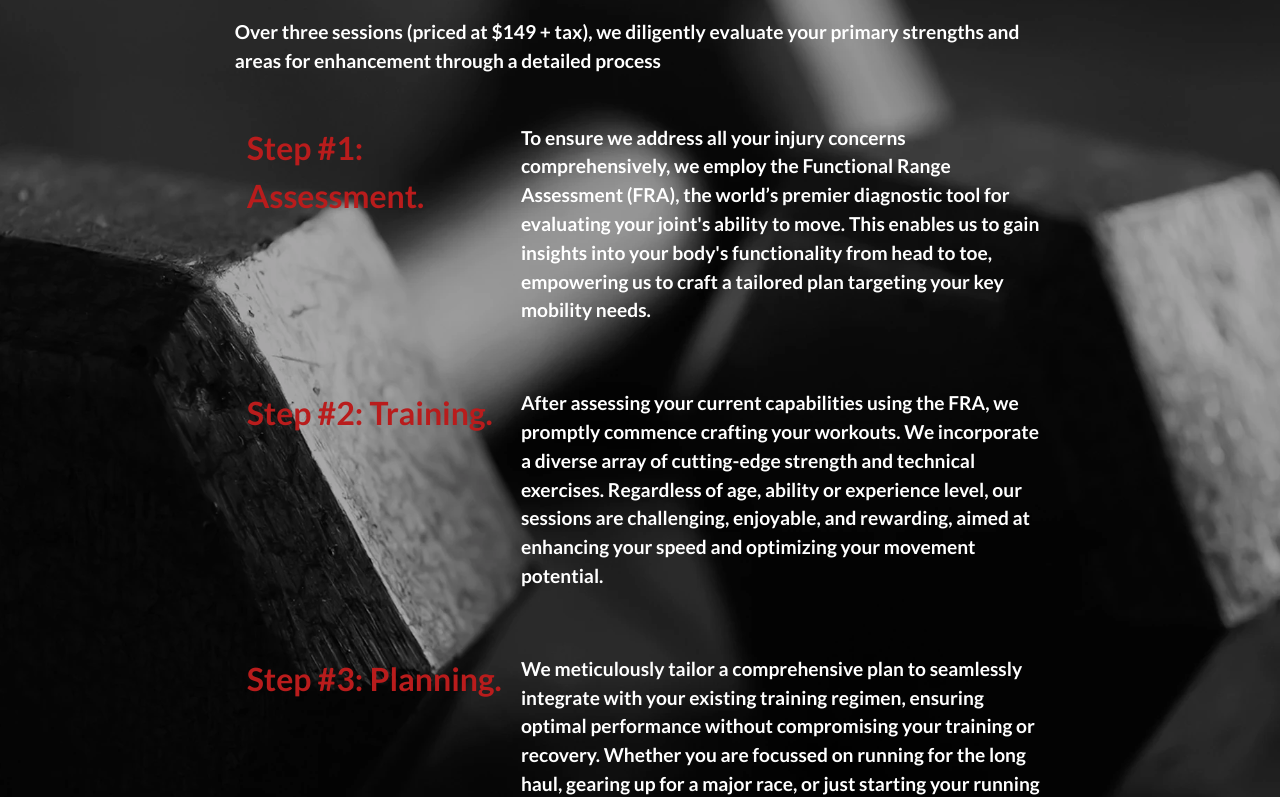
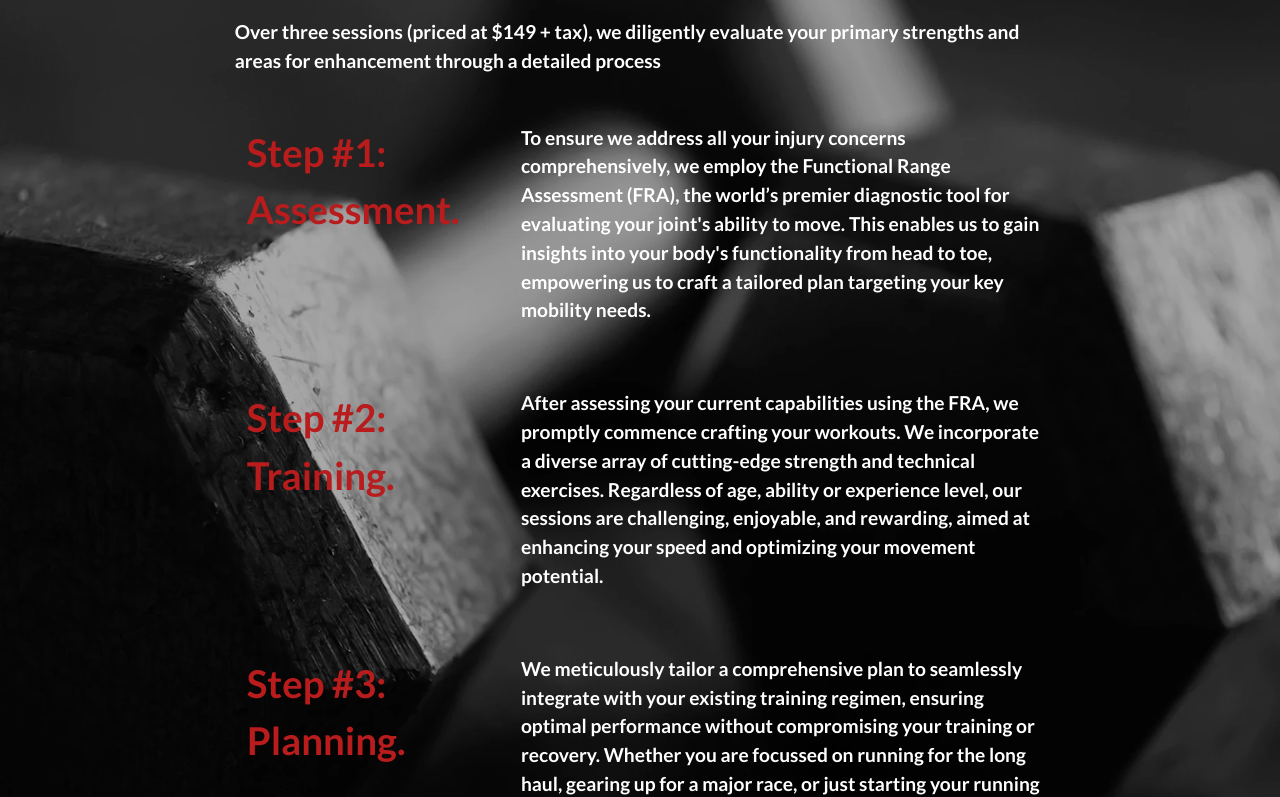
Before and after one commit to Moro-Code/ReactiveRunningSolutions, a Next.js app: page / in a window 1280 px wide. Shown: the part 1944-2741 px from the top of the page. Built offline with nearby package versions, Linux system fonts and the light colour scheme.

Commit message:
increase text size

```diff
--- a/src/components/HeroListItem.js
+++ b/src/components/HeroListItem.js
@@ -4,7 +4,7 @@ import PropTypes from "prop-types";
 export const HeroListItem = ({ itemNumber, itemText }) => {
   return (
     <div className="flex items-center my-8">
-      <p className="w-1/3 text-responsive-h4 text-red-700 self-start mx-3">
+      <p className="w-1/3 text-responsive-h3 text-red-700 self-start mx-3">
         {itemNumber}.
       </p>
       <p className="w-2/3 text-responsive-p-mobile md:text-responsive-p text-white">
--- a/tailwind.config.js
+++ b/tailwind.config.js
@@ -11,9 +11,8 @@ module.exports = {
         "responsive-h1": "6vw",
         "responsive-h2": "5vw",
         "responsive-h3": "3vw",
-        "responsive-h4": "2.5vw",
         "responsive-p": "1.5vw",
-        "responsive-p-mobile": "2.5vw",
+        "responsive-p-mobile": "3vw",
       },
       height: {
         card: "700px",
```
